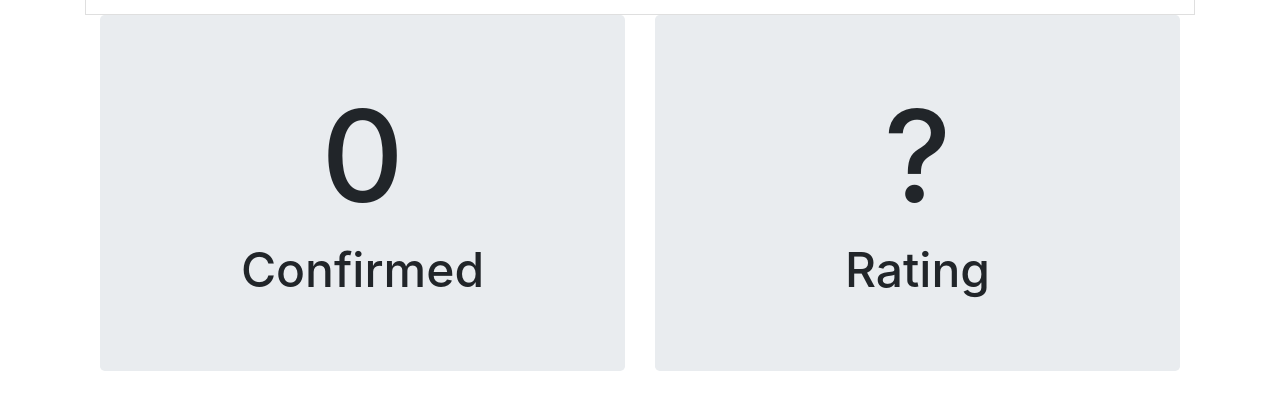
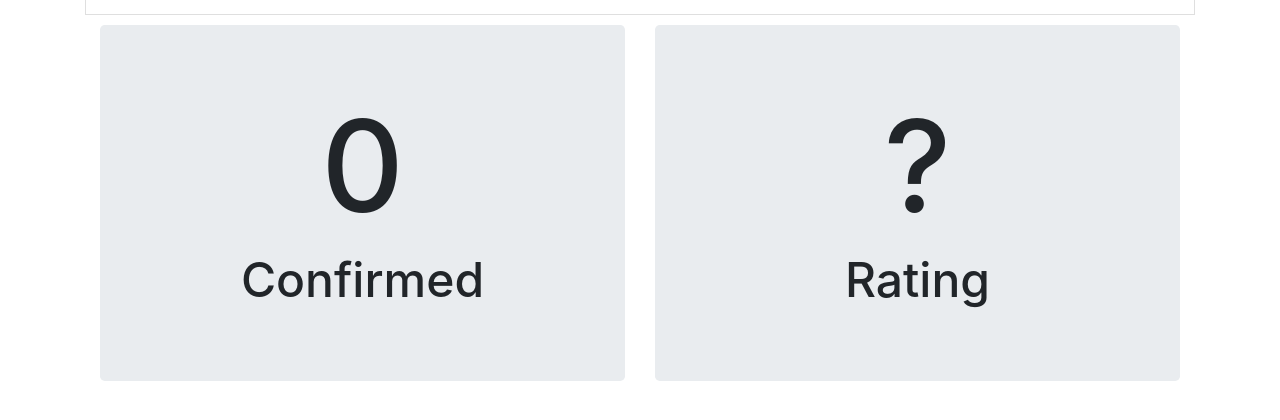
Before and after one commit to spacedogXYZ/sms-checkin, a Django app: template templates/events/event_detail.html in a window 1280 px wide. Shown: the part 248-668 px from the top of the page. Run offline with Django 3.2, Linux system fonts and the light colour scheme; the template is opened without the code that fills it, so the values that code supplies are empty; some libraries are stand-ins or nearby versions.

Commit message:
Jumbotron top margin

```diff
--- a/sms_checkin/static/sms_checkin/css/base.css
+++ b/sms_checkin/static/sms_checkin/css/base.css
@@ -19,6 +19,10 @@ footer.sticky {
 
 h1, .h1 {
 	font-size: 3rem;
+}
+
+.jumbotron {
+	margin-top: 10px;
 }
 
 .jumbotron h1 {
```
